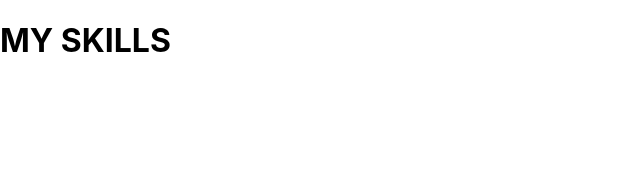
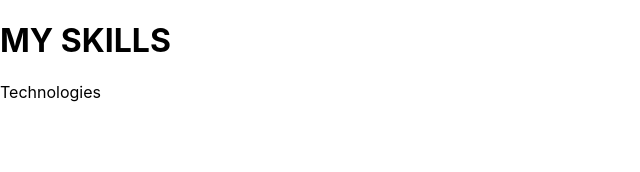
Before and after one commit to eniolaSamuel/DeveloperPortfolio, a React (Create React App) app: page /techSkills in a window 1280 px wide. Shown: the top 172 px of the page, without its empty margins (0-640 px from the left). Built offline with nearby package versions, Linux system fonts and the light colour scheme; a web font is replaced by a local one.

Commit message:
SKILLS update

```diff
--- a/src/views/components/Technologies.jsx
+++ b/src/views/components/Technologies.jsx
@@ -5,6 +5,7 @@ function Technologies() {
     return (
         <div className="tech-main-frame">
             <h1>MY SKILLS</h1>
+            <p>Technologies</p>
 
         </div>
     );
```
